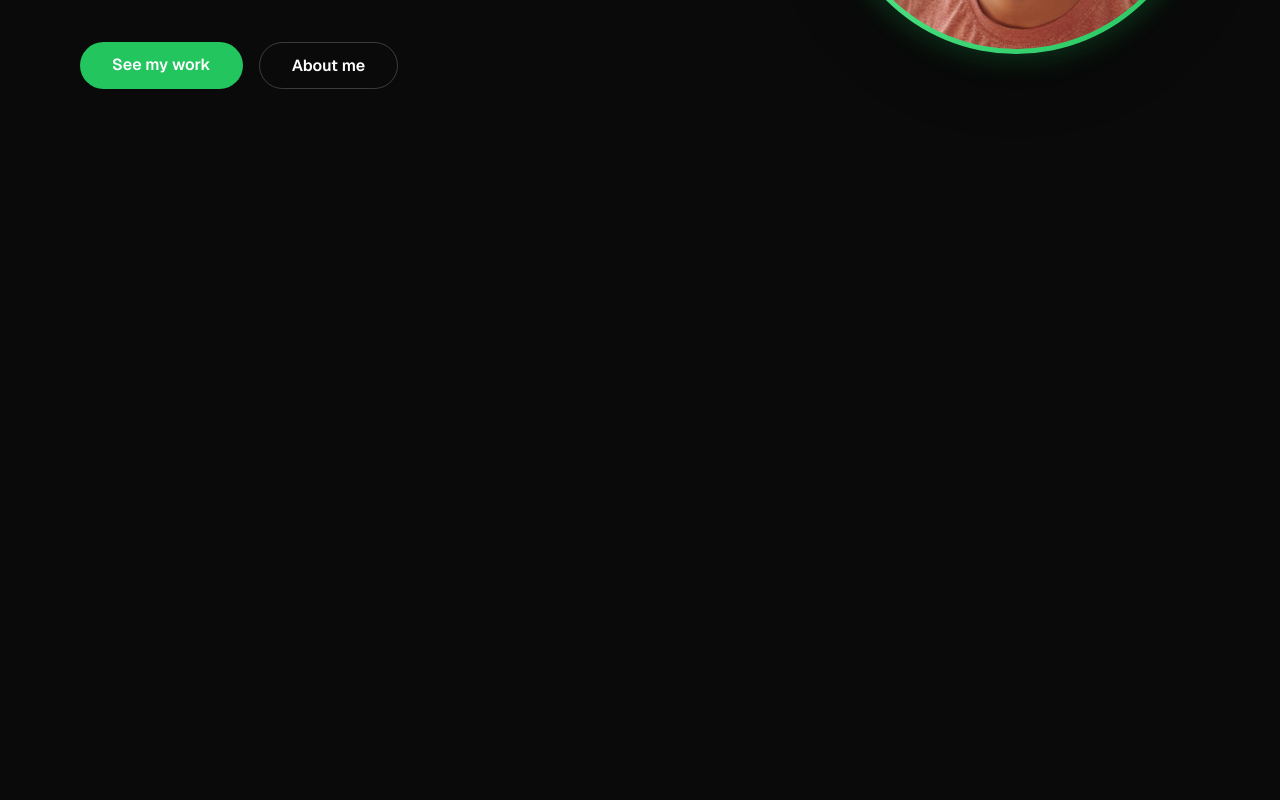
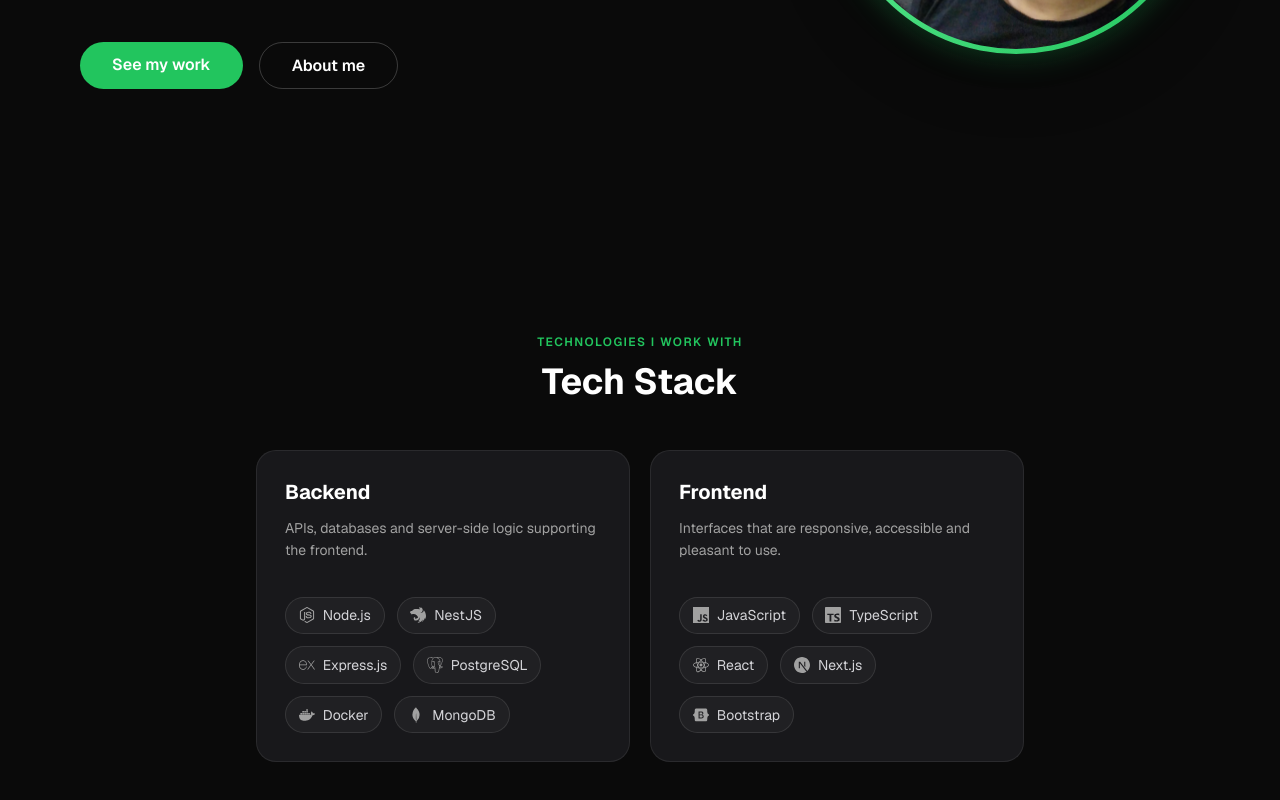
Before and after one commit to rahulmjain24/portfolio, a Next.js app: page / in a window 1280 px wide. Shown: the part 562-1362 px from the top of the page. Before the commit the page ends 800 px from the top, so only its background shows below. Built offline with nearby package versions, Linux system fonts and the light colour scheme.

Commit message:
add skills section

```diff
--- /dev/null
+++ b/app/components/SkillsSection.tsx
@@ -0,0 +1,82 @@
+import type { IconType } from "react-icons";
+import {
+  SiBootstrap,
+  SiDocker,
+  SiExpress,
+  SiJavascript,
+  SiMongodb,
+  SiNestjs,
+  SiNextdotjs,
+  SiNodedotjs,
+  SiPostgresql,
+  SiReact,
+  SiTypescript,
+} from "react-icons/si";
+
+type Skill = {
+  name: string;
+  icon: IconType;
+};
+
+type SkillGroup = {
+  category: string;
+  description: string;
+  skills: Skill[];
+};
+
+const skillGroups: SkillGroup[] = [
+  {
+    category: "Backend",
+    description:
+      "APIs, databases and server-side logic supporting the frontend.",
+    skills: [
+      { name: "Node.js", icon: SiNodedotjs },
+      { name: "NestJS", icon: SiNestjs },
+      { name: "Express.js", icon: SiExpress },
+      { name: "PostgreSQL", icon: SiPostgresql },
+      { name: "Docker", icon: SiDocker },
+      { name: "MongoDB", icon: SiMongodb },
+    ],
+  },
+  {
+    category: "Frontend",
+    description:
+      "Interfaces that are responsive, accessible and pleasant to use.",
+    skills: [
+      { name: "JavaScript", icon: SiJavascript },
+      { name: "TypeScript", icon: SiTypescript },
+      { name: "React", icon: SiReact },
+      { name: "Next.js", icon: SiNextdotjs },
+      { name: "Bootstrap", icon: SiBootstrap },
+    ],
+  },
+];
+
+export default function SkillsSection() {
+  return (
+    <section id="skills" className="skills">
+      <div className="skills__heading">
+        <p className="skills__eyebrow">Technologies I work with</p>
+        <h2 className="skills__title">Tech Stack</h2>
+      </div>
+
+      <div className="skills__grid">
+        {skillGroups.map(({ category, description, skills }) => (
+          <article className="skills__card" key={category}>
+            <h3 className="skills__category">{category}</h3>
+            <p className="skills__description">{description}</p>
+
+            <ul className="skills__list">
+              {skills.map(({ name, icon: Icon }) => (
+                <li className="skills__item" key={name}>
+                  <Icon className="skills__icon" aria-hidden="true" />
+                  <span>{name}</span>
+                </li>
+              ))}
+            </ul>
+          </article>
+        ))}
+      </div>
+    </section>
+  );
+}
--- a/app/globals.css
+++ b/app/globals.css
@@ -247,3 +247,150 @@ a {
     width: 23rem;
   }
 }
+
+/* ============================================
+   Skills Section
+   ============================================ */
+
+.skills {
+  max-width: 72rem;
+  margin: 0 auto;
+  padding: 6rem 1rem;
+}
+
+.skills__heading {
+  margin-bottom: 3rem;
+}
+
+.skills__eyebrow {
+  margin: 0 0 0.75rem;
+  color: var(--primary);
+  font-size: 0.75rem;
+  font-weight: 600;
+  letter-spacing: 0.12em;
+  text-transform: uppercase;
+  text-align: center;
+}
+
+.skills__title {
+  margin: 0;
+  font-size: 2.25rem;
+  line-height: 1.1;
+  font-weight: 700;
+  text-align: center;
+}
+
+.skills__grid {
+  display: grid;
+  grid-template-columns: 1fr;
+  gap: 1.25rem;
+  max-width: 768px;
+  place-items: center;
+  margin-inline: auto;
+}
+
+.skills__card {
+  position: relative;
+  overflow: hidden;
+  padding: 1.75rem;
+  background: #18181b;
+  border: 1px solid rgba(255, 255, 255, 0.08);
+  border-radius: 1.25rem;
+  transition:
+    transform 0.25s ease,
+    border-color 0.25s ease,
+    box-shadow 0.25s ease;
+}
+
+.skills__card:hover {
+  transform: translateY(-6px) rotate(-0.4deg);
+  border-color: rgba(34, 197, 94, 0.4);
+  box-shadow:
+    0 1.5rem 3rem rgba(0, 0, 0, 0.28),
+    0 0 2rem rgba(34, 197, 94, 0.08);
+}
+
+.skills__card::before {
+  content: "";
+  position: absolute;
+  top: 0;
+  left: 15%;
+  width: 70%;
+  height: 3px;
+  border-radius: 999px;
+  background: linear-gradient(90deg,
+      transparent,
+      rgba(34, 197, 94, 0.9),
+      transparent);
+  opacity: 0;
+  transition: opacity 0.25s ease;
+}
+
+.skills__card:hover::before {
+  opacity: 1;
+}
+
+.skills__category {
+  margin: 0;
+  font-size: 1.25rem;
+  font-weight: 700;
+}
+
+.skills__description {
+  min-height: 3.5rem;
+  margin: 0.75rem 0 1.5rem;
+  color: var(--muted);
+  font-size: 0.875rem;
+  line-height: 1.6;
+}
+
+.skills__list {
+  display: flex;
+  flex-wrap: wrap;
+  gap: 0.75rem;
+  margin: 0;
+  padding: 0;
+  list-style: none;
+}
+
+.skills__item {
+  display: inline-flex;
+  align-items: center;
+  gap: 0.5rem;
+  padding: 0.55rem 0.8rem;
+  color: #d4d4d8;
+  background: rgba(255, 255, 255, 0.035);
+  border: 1px solid rgba(255, 255, 255, 0.1);
+  border-radius: 9999px;
+  font-size: 0.875rem;
+  transition:
+    color 0.2s ease,
+    border-color 0.2s ease,
+    background 0.2s ease,
+    transform 0.2s ease;
+}
+
+.skills__item:hover {
+  color: var(--foreground);
+  background: rgba(34, 197, 94, 0.1);
+  border-color: rgba(34, 197, 94, 0.55);
+  transform: translateY(-2px);
+}
+
+.skills__icon {
+  flex-shrink: 0;
+  width: 1rem;
+  height: 1rem;
+  color: var(--muted);
+  transition: color 0.2s ease;
+}
+
+.skills__item:hover .skills__icon {
+  color: var(--primary);
+}
+
+@media (min-width: 768px) {
+  .skills__grid {
+    grid-template-columns: repeat(2, minmax(0, 1fr));
+  }
+}
--- a/app/page.tsx
+++ b/app/page.tsx
@@ -1,9 +1,11 @@
 import HeroSection from "./components/HeroSection";
+import SkillsSection from "./components/SkillsSection";
 
 export default function Home() {
   return (
     <main className="min-h-screen bg-background text-foreground">
       <HeroSection />
+      <SkillsSection />
     </main>
   );
 }
--- a/package.json
+++ b/package.json
@@ -12,7 +12,8 @@
     "motion": "^12.42.2",
     "next": "^16.2.12",
     "react": "19.2.4",
-    "react-dom": "19.2.4"
+    "react-dom": "19.2.4",
+    "react-icons": "^5.7.0"
   },
   "devDependencies": {
     "@tailwindcss/postcss": "^4",
```
Also changed, not shown: public/Rahul_Jain.jpg, 1 other file (tests, documents, lock files or other folders).
